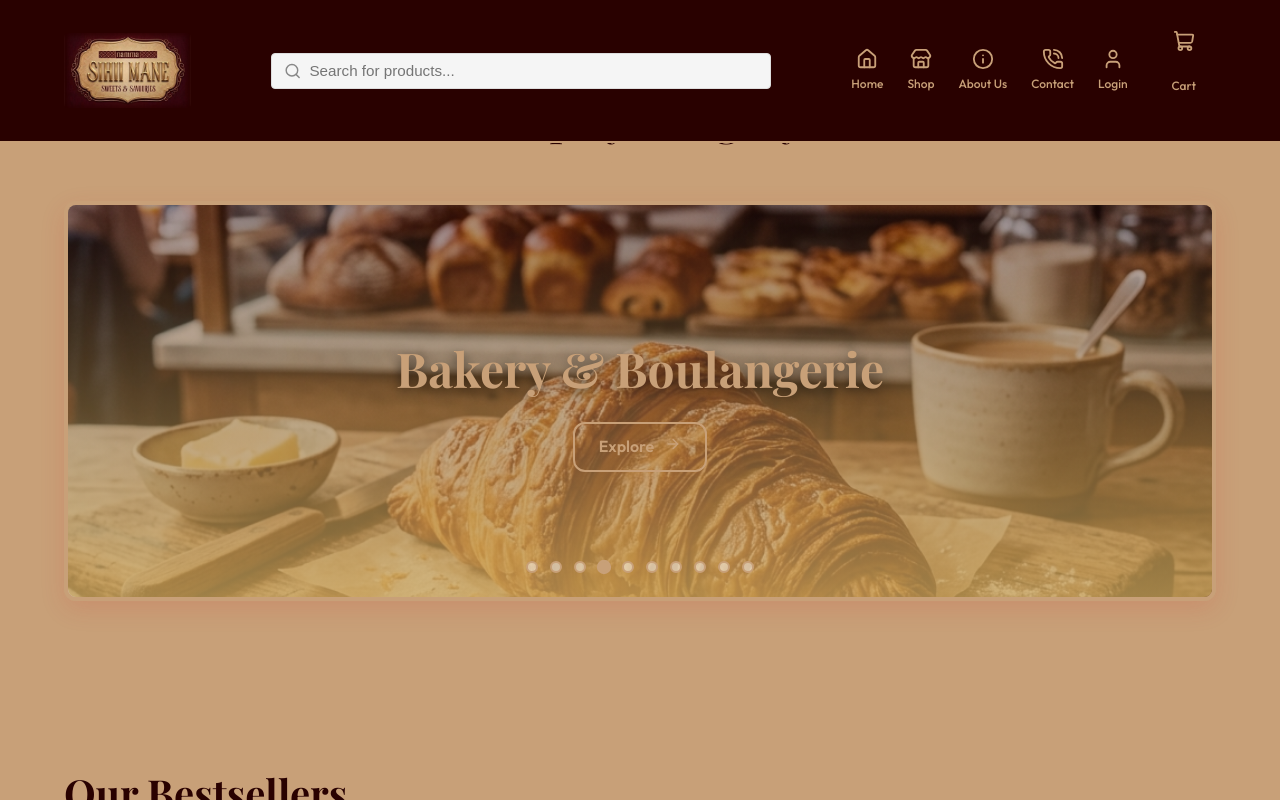
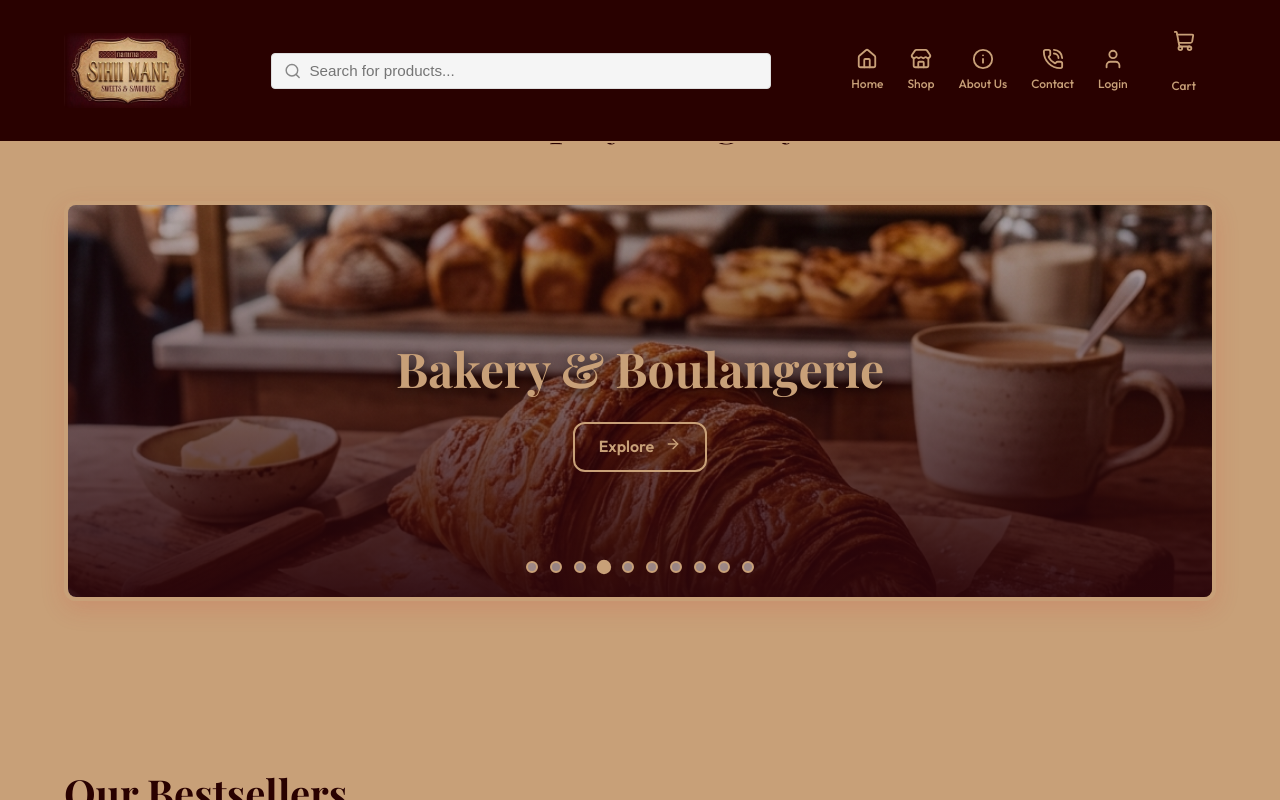
Before and after one commit to ROHITH05012005/namma-sihii-sweets, a React (Vite) app: page / in a window 1280 px wide. In both pictures the pointer is over the link 640 px from the left and 1282 px from the top of the page. Shown: the part 882-1682 px from the top of the page. Built offline with nearby package versions, Linux system fonts and the light colour scheme; no server answers; the database is empty; a web font is replaced by a local one.

Commit message:
Remove bright gold hover glow overlay from category slideshow slides

```diff
--- a/src/pages/Home.css
+++ b/src/pages/Home.css
@@ -117,7 +117,7 @@
 }
 
 .carousel-slide:hover .carousel-overlay {
-  background: linear-gradient(to top, rgba(197, 160, 89, 0.8), rgba(42, 5, 10, 0.4));
+  background: linear-gradient(to top, rgba(42, 5, 10, 0.95), rgba(42, 5, 10, 0.3));
 }
 
 .carousel-overlay h3 {
```
Also changed, not shown: public/images/sandalwood_candle.png.
